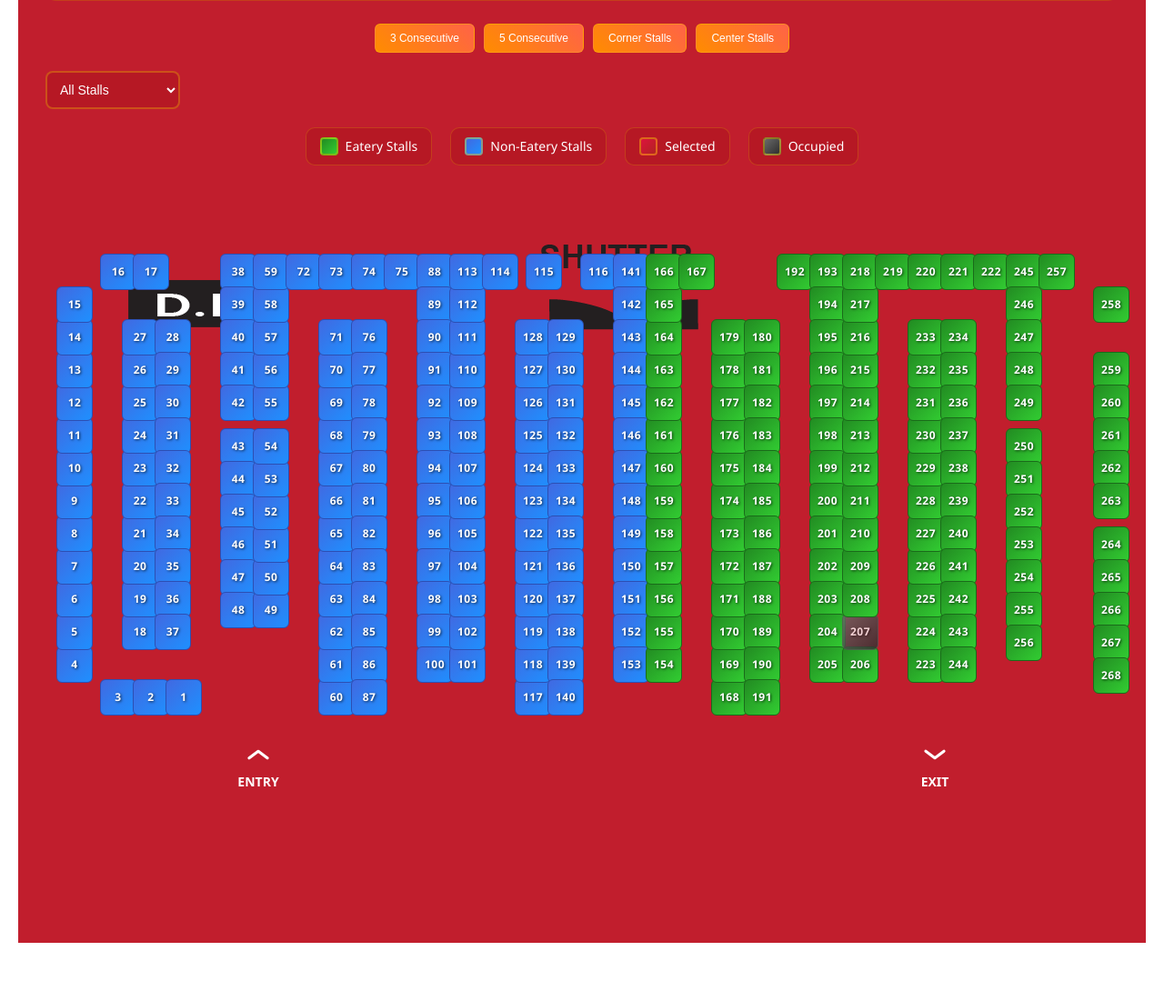
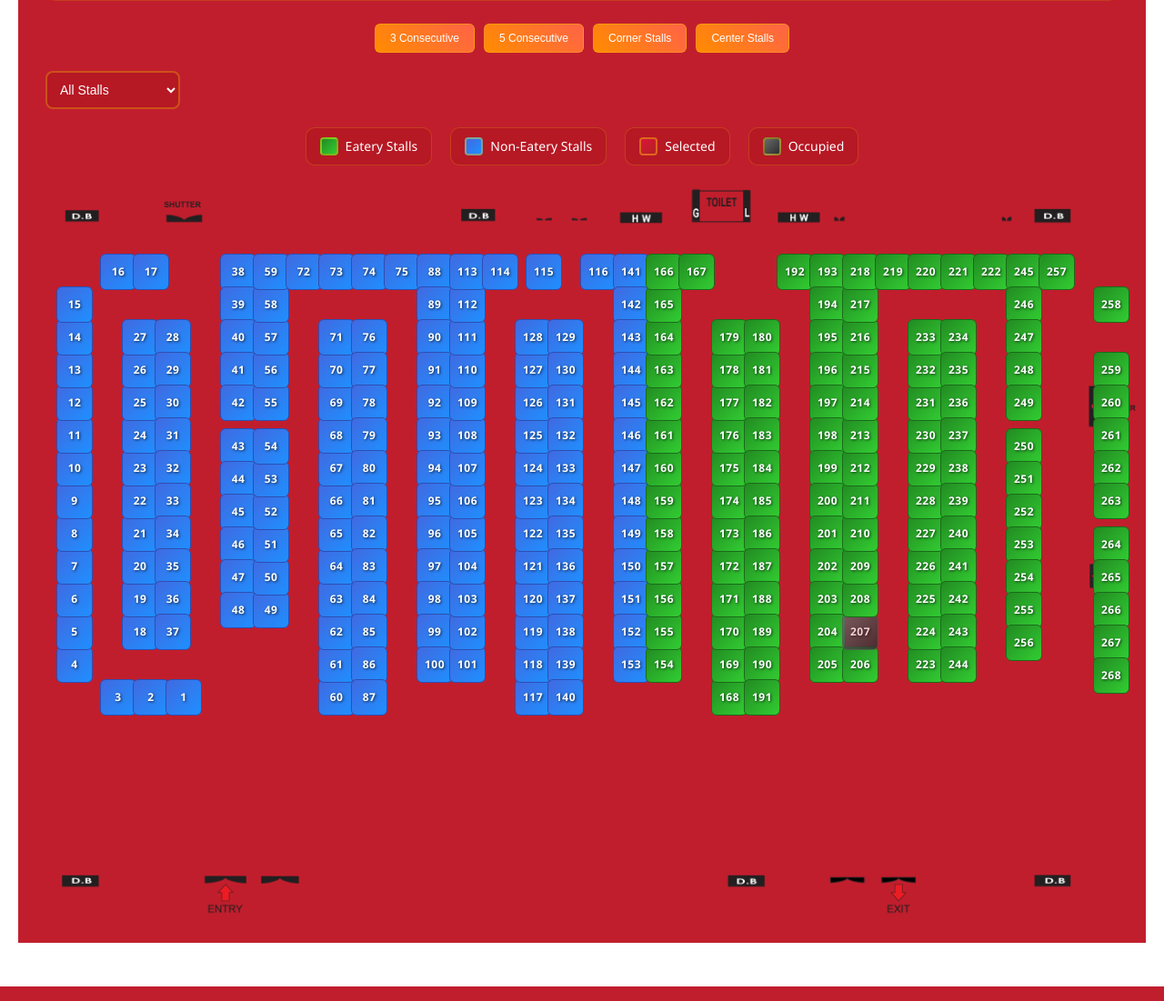
Before and after one commit to Martinjerome-i/booking, a Django app: page /halls/1/book/ in a window 1280 px wide. Shown: the part 2006-3107 px from the top of the page at 91% size. Run offline with Django 5.2, Linux system fonts and the light colour scheme; data comes from the database, SQL or seed files in the repository; some libraries are stand-ins or nearby versions.

Commit message:
feat
update

```diff
--- a/stall_booking/settings.py
+++ b/stall_booking/settings.py
@@ -16,7 +16,7 @@ SECRET_KEY = 'django-insecure-c6i%t21r+wmjkeu+*#x)qn@mwu@5d180ow$@zc(1af(j2@cn37
 # SECURITY WARNING: don't run with debug turned on in production!
 DEBUG = True
 
-ALLOWED_HOSTS = ['booking.ibfeindia.com', 'booking.ibfeindia.com', '127.0.0.1']
+ALLOWED_HOSTS = ['booking.ibfeindia.com', 'booking.ibfeindia.com', '127.0.0.1', 'localhost']
 
 
 # Application definition
--- a/templates/halls/stall_booking.html
+++ b/templates/halls/stall_booking.html
@@ -1109,13 +1109,17 @@ document.addEventListener('DOMContentLoaded', function() {
         // hallDisplay.style.border = '2px solid #ddd';
         hallDisplay.style.borderRadius = '8px';
         // hallDisplay.style.backgroundColor = '#f8f9fa';
-         hallDisplay.style.backgroundImage = 'url("static/assets/img/layout-01.png")';
+        hallDisplay.style.backgroundImage = 'url("../../static/assets/img/layout-01.png")';
+        hallDisplay.style.backgroundSize = 'cover';
+        hallDisplay.style.backgroundPosition = 'center center';
+        hallDisplay.style.backgroundRepeat = 'no-repeat';
+        hallDisplay.style.backgroundAttachment = 'local';
+
+        // Optional: Add overlay for better stall visibility
+        hallDisplay.style.position = 'relative';
 
         // Draw hall grid (for reference)
         drawHallGrid(hallDisplay, hallLength, hallBreadth, scale, offsetX, offsetY);
-
-        // Add Entry and Exit markers at the bottom
-        addEntryExitMarkers(hallDisplay, hallLength, hallBreadth, scale, offsetX, offsetY);
 
         // Fetch and render stalls and combos
         fetch(`/halls/${hallId}/data/`)
@@ -1201,56 +1205,6 @@ document.addEventListener('DOMContentLoaded', function() {
         }
 
         container.appendChild(gridContainer);
-    }
-
-    // Add Entry and Exit markers at the bottom
-    function addEntryExitMarkers(container, hallLength, hallBreadth, scale, offsetX, offsetY) {
-        const hallHeight = hallBreadth * scale; // Fixed: was using undefined 'breadth'
-        const markerY = offsetY + hallHeight + 20; // Position below the hall
-
-        // Add Entry marker
-        const entryMarker = document.createElement('div');
-        entryMarker.className = 'entry-exit-marker';
-        const entryX = offsetX + ((14 + 25) / 2) * scale;
-
-        entryMarker.style.position = 'absolute';
-        entryMarker.style.left = `${entryX - 40}px`;
-        entryMarker.style.top = `${markerY}px`;
-        entryMarker.style.width = '80px';
-        entryMarker.style.textAlign = 'center';
-        entryMarker.style.color = '#fff';
-        entryMarker.style.fontWeight = 'bold';
-        entryMarker.style.fontSize = '14px';
-        entryMarker.style.zIndex = '10';
-        entryMarker.innerHTML = `
-            <svg width="40" height="30" viewBox="0 0 24 24" fill="none" style="margin: 0 auto; display: block;">
-                <path d="M4 15L12 9L20 15" stroke="#fff" stroke-width="2.5" stroke-linecap="round" stroke-linejoin="round"/>
-            </svg>
-            <div style="margin-top: 5px;">ENTRY</div>
-        `;
-        container.appendChild(entryMarker);
-
-        // Add Exit marker
-        const exitMarker = document.createElement('div');
-        exitMarker.className = 'entry-exit-marker';
-        const exitX = offsetX + ((76 + 87) / 2) * scale;
-
-        exitMarker.style.position = 'absolute';
-        exitMarker.style.left = `${exitX - 40}px`;
-        exitMarker.style.top = `${markerY}px`;
-        exitMarker.style.width = '80px';
-        exitMarker.style.textAlign = 'center';
-        exitMarker.style.color = '#fff';
-        exitMarker.style.fontWeight = 'bold';
-        exitMarker.style.fontSize = '14px';
-        exitMarker.style.zIndex = '10';
-        exitMarker.innerHTML = `
-            <svg width="40" height="30" viewBox="0 0 24 24" fill="none" style="margin: 0 auto; display: block;">
-                <path d="M4 9L12 15L20 9" stroke="#fff" stroke-width="2.5" stroke-linecap="round" stroke-linejoin="round"/>
-            </svg>
-            <div style="margin-top: 5px;">EXIT</div>
-        `;
-        container.appendChild(exitMarker);
     }
 
     // Render individual stall with improved styling
@@ -1974,9 +1928,3 @@ document.addEventListener('DOMContentLoaded', function() {
 </script>
 </body>
 </html>
-just clean, uniform square boxes. Let me create an improved version of your code:add shutter top bottom and door continue green line end of exit understand give cosde
-
-I'll create a cleaner version of your stall display system with uniform square boxes, proper shutters, doors, and improved entry/exit routing.
-
-
-Drafting artifact...
```
